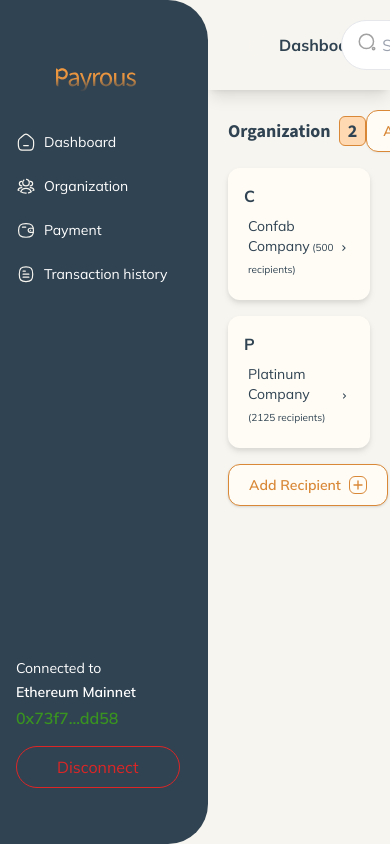
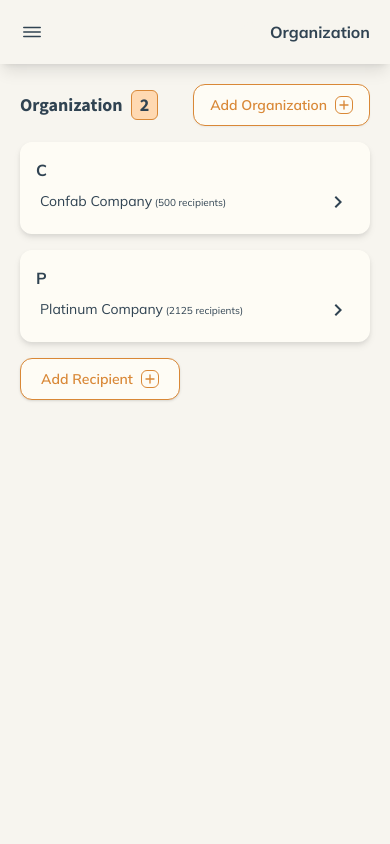
Before and after one commit to Payrous/payrous-thirdweb, a Next.js app: page /dashboard/organization in a window 390 px wide. Built offline with nearby package versions, Linux system fonts and the light colour scheme; what thirdweb would draw is missing.

Commit message:
working on responsiveness

```diff
--- a/src/components/Header.tsx
+++ b/src/components/Header.tsx
@@ -1,25 +1,56 @@
-import { dashboard_icon, search } from '@/assets/icons'
-import { avatar } from '@/assets/images'
-import Image from 'next/image'
-import React from 'react'
+'use client'
+import { dashboard_icon, search } from '@/assets/icons';
+import { avatar } from '@/assets/images';
+import Image from 'next/image';
+import React, { useState } from 'react';
+import { usePathname } from 'next/navigation';
+import { IoIosMenu } from "react-icons/io";
 
-const Header = () => (
-  <div className='bg-colors-OffWhite shadow-lg w-full px-10 py-5 font-geist text-colors-BlueGray flex justify-between items-center'>
+const headerTitles = {
+  '/dashboard/dashboard': 'Dashboard',
+  '/dashboard/organization': 'Organization',
+  '/dashboard/payment': 'Payment',
+  '/dashboard/transaction-history': 'Transaction History',
+};
+
+interface headerProps {
+  toggleSidebar: () => void;
+}
+
+const Header = ({ toggleSidebar }) => {
+  const pathname = usePathname();
+  const [isMenuOpen, setIsMenuOpen] = useState(false);
+
+  const handleMenuToggle = () => {
+    setIsMenuOpen(!isMenuOpen);
+    toggleSidebar();
+  };
+
+  return (
+    <div className='bg-colors-OffWhite shadow-lg w-full px-5 md:px-10 py-5 font-geist text-colors-BlueGray flex justify-between items-center'>
+
+      <button className='lg:hidden' onClick={handleMenuToggle}>
+        <IoIosMenu className='text-colors-BlueGray h-6 w-6' />
+      </button>
       <div className='flex items-center gap-2'>
-      <Image src={dashboard_icon} alt='dashboard_icon' className='w-6 h-6 text-colors-BlueGray ' />
-      <h1 className='font-bold'>Dashboard</h1>
+        <Image src={dashboard_icon} alt='dashboard_icon' className='w-6 h-6 text-colors-BlueGray' />
+        <h1 className='font-bold'>{headerTitles[pathname] || 'Default Title'}</h1>
       </div>
-    <div className='flex items-center gap-5'>
+
+
+      <div className='hidden lg:flex items-center gap-5'>
         <div className='relative flex items-center gap-2'>
           <input type="text" placeholder='Search here' className='rounded-full px-10 py-3 border focus:border-colors-BlueGray w-96 relative' />
-        <Image src={search} alt='search_icon' className='w-5 h-5 absolute top-3 ml-4' />
+          <Image src={search} alt='search_icon' className='w-4 h-4 absolute top-4 ml-4' />
         </div>
+
         <div className='flex items-center gap-2'>
           <Image src={avatar} alt='avatar' className='w-10 h-10' />
           <p className='text-colors-Success text-sm'>0x73f7...dd58</p>
         </div>
       </div>
     </div>
-)
+  );
+};
 
-export default Header
+export default Header;
--- a/src/components/Sidebar.tsx
+++ b/src/components/Sidebar.tsx
@@ -1,46 +1,112 @@
-import Dashboard from '@/app/dashboard/dashboard/page'
-import Organization from '@/app/dashboard/organization/page'
-import Payment from '@/app/dashboard/payment/page'
-import Image from 'next/image'
-import { dashboard_icon, org, payment_icon, payrous_logo, transact_icon } from '@/assets/icons'
-import Link from 'next/link'
-import React from 'react'
+// import Dashboard from '@/app/dashboard/dashboard/page'
+// import Organization from '@/app/dashboard/organization/page'
+// import Payment from '@/app/dashboard/payment/page'
+// import Image from 'next/image'
+// import { dashboard_icon, org, payment_icon, payrous_logo, transact_icon } from '@/assets/icons'
+// import Link from 'next/link'
+// import React from 'react'
+
+// const Sidebar = () => {
+//   return (
+//     <div className='h-screen bg-colors-BlueGray text-white px-4 py-10 w-52 rounded-r-[40px] flex flex-col justify-between font-geist text-base'>
+//       <div className='flex flex-col gap-3'>
+//         <Image src={payrous_logo} alt="payrous-logo " className='w-20 h-20 items-center ml-10' />
+
+//         <div className='flex flex-col gap-6 items-start text-sm '>
+//           <Link href="/dashboard/dashboard">
+//             <div className='flex items-center gap-2'><Image src={dashboard_icon} alt='dashboard_icon' className='w-5 h-5' /> <h1>Dashboard</h1></div>
+//           </Link>
+//           <Link href="/dashboard/organization">
+//             <div className='flex items-center gap-2'><Image src={org} alt='organization_icon' className='w-5 h-5'/> <h1>Organization</h1></div>
+//           </Link>
+//           <Link href="/dashboard/payment">
+//             <div className='flex items-center gap-2'><Image src={payment_icon} alt='payment_icon' className='w-5 h-5'/> <h1>Payment</h1></div>
+//           </Link>
+//           <Link href="/dashboard/transaction-history">
+//             <div className='flex items-center gap-2'><Image src={transact_icon} alt='transaction-history_icon' className='w-5 h-5'/> <h1>Transaction history</h1></div>
+//           </Link>
+//         </div>
+
+//       </div>
+
+//       <div>
+//         <h1 className='text-sm'>Connected to</h1>
+//         <h2 className='font-semibold py-1 text-sm'>Ethereum Mainnet</h2>
+//         <p className='text-colors-Success font-semibold '>0x73f7...dd58</p>
+//         <div className='py-4'>
+//           <button className='rounded-full border border-red-600 text-red-600 py-2 px-10'
+//           >Disconnect
+//           </button>
+//         </div>
+//       </div>
+//     </div>
+//   )
+// }
+
+// export default Sidebar
+
+
+'use client'
+import Dashboard from '@/app/dashboard/dashboard/page';
+import Organization from '@/app/dashboard/organization/page';
+import Payment from '@/app/dashboard/payment/page';
+import Image from 'next/image';
+import { dashboard_icon, org, payment_icon, payrous_logo, transact_icon } from '@/assets/icons';
+import Link from 'next/link';
+import React, { useState } from 'react';
+import { usePathname } from 'next/navigation';
 
 const Sidebar = () => {
+  const pathname = usePathname();
+
   return (
-    <div className='h-screen bg-colors-BlueGray text-white px-4 py-10 w-52 rounded-r-[40px] flex flex-col justify-between font-geist text-base'>
+    <div className='hidden lg:flex h-screen bg-colors-BlueGray text-white px-4 py-10 w-52 rounded-r-[40px] flex-col justify-between font-geist text-base'>
       <div className='flex flex-col gap-3'>
-        <Image src={payrous_logo} alt="payrous-logo " className='w-20 h-20 items-center ml-10' />
+        <Image src={payrous_logo} alt="payrous-logo" className='w-20 h-20 items-center ml-10' />
 
-        <div className='flex flex-col gap-6 items-start text-sm '>
+        <div className='flex flex-col gap-6 items-start text-sm'>
           <Link href="/dashboard/dashboard">
-            <div className='flex items-center gap-2'><Image src={dashboard_icon} alt='dashboard_icon' className='w-5 h-5' /> <h1>Dashboard</h1></div>
+            <div className={`flex items-center gap-2 ${pathname === '/dashboard/dashboard' ? 'text-colors-ButtonOrange' : ''}`}>
+              {pathname === '/dashboard/dashboard' && <hr className='w-0.5 h-5 bg-colors-ButtonOrange mr-2' />}
+              <Image src={dashboard_icon} alt='dashboard_icon' className='w-5 h-5' />
+              <h1>Dashboard</h1>
+            </div>
           </Link>
           <Link href="/dashboard/organization">
-            <div className='flex items-center gap-2'><Image src={org} alt='organization_icon' className='w-5 h-5'/> <h1>Organization</h1></div>
+            <div className={`flex items-center gap-2 ${pathname === '/dashboard/organization' ? 'text-colors-ButtonOrange' : ''}`}>
+              {pathname === '/dashboard/organization' && <hr className='w-0.5 h-5 bg-colors-ButtonOrange mr-2' />}
+              <Image src={org} alt='organization_icon' className='w-5 h-5' />
+              <h1>Organization</h1>
+            </div>
           </Link>
           <Link href="/dashboard/payment">
-            <div className='flex items-center gap-2'><Image src={payment_icon} alt='payment_icon' className='w-5 h-5'/> <h1>Payment</h1></div>
+            <div className={`flex items-center gap-2 ${pathname === '/dashboard/payment' ? 'text-colors-ButtonOrange' : ''}`}>
+              {pathname === '/dashboard/payment' && <hr className=' w-0.5 h-5 bg-colors-ButtonOrange mr-2' />}
+              <Image src={payment_icon} alt='payment_icon' className='w-5 h-5' />
+              <h1>Payment</h1>
+            </div>
           </Link>
           <Link href="/dashboard/transaction-history">
-            <div className='flex items-center gap-2'><Image src={transact_icon} alt='transaction-history_icon' className='w-5 h-5'/> <h1>Transaction history</h1></div>
+            <div className={`flex items-center gap-2 ${pathname === '/dashboard/transaction-history' ? 'text-colors-ButtonOrange' : ''}`}>
+              {pathname === '/dashboard/transaction-history' && <hr className='w-0.5 h-5 bg-colors-ButtonOrange mr-2' />}
+              <Image src={transact_icon} alt='transaction-history_icon' className='w-5 h-5' />
+              <h1>Transaction history</h1>
+            </div>
           </Link>
         </div>
-
       </div>
 
+      {/* Connected to Ethereum section */}
       <div>
         <h1 className='text-sm'>Connected to</h1>
         <h2 className='font-semibold py-1 text-sm'>Ethereum Mainnet</h2>
-        <p className='text-colors-Success font-semibold '>0x73f7...dd58</p>
+        <p className='text-colors-Success font-semibold'>0x73f7...dd58</p>
         <div className='py-4'>
-          <button className='rounded-full border border-red-600 text-red-600 py-2 px-10'
-          >Disconnect
-          </button>
+          <button className='rounded-full border border-red-600 text-red-600 py-2 px-10'>Disconnect</button>
         </div>
       </div>
     </div>
-  )
-}
+  );
+};
 
-export default Sidebar
+export default Sidebar;
```
Also changed, not shown: src/data/header.ts (added, +35 -0 lines). Lines whose indentation alone changed are shown as unchanged.
